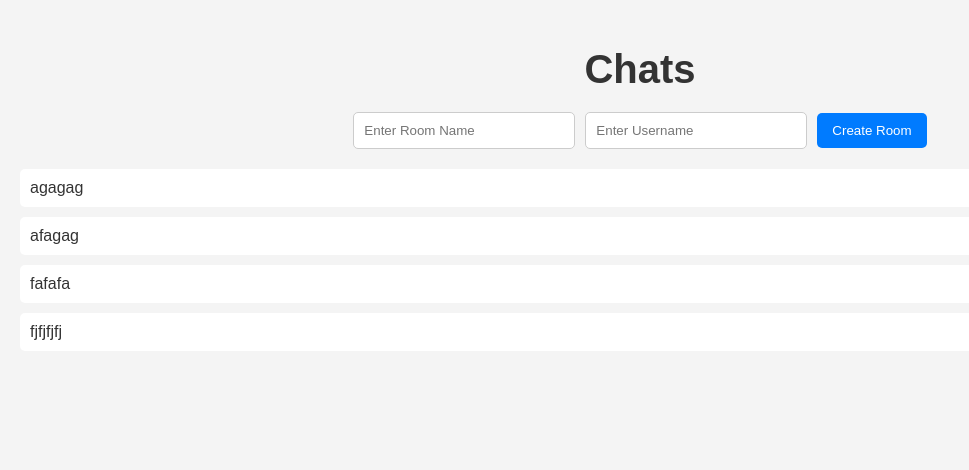
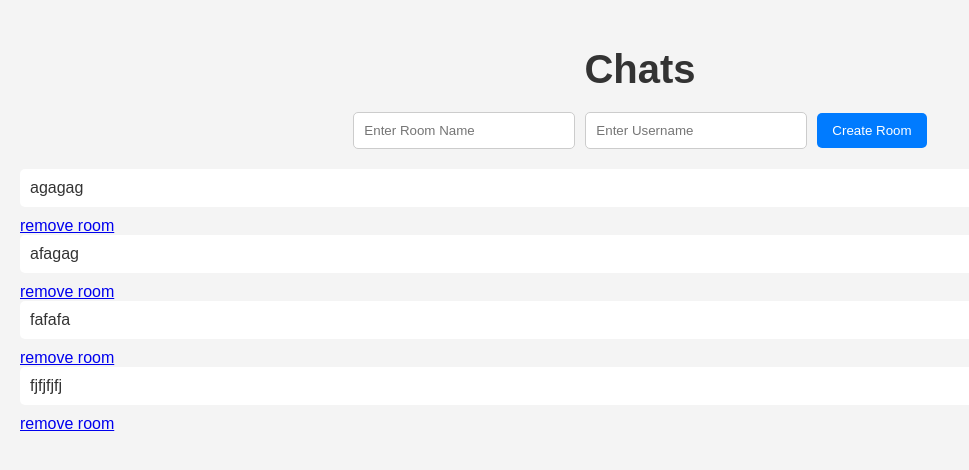
Before and after one commit to Fahras23/ChatApp, a Django app: page / in a window 1280 px wide. Shown: the top 470 px of the page, without its empty margins (0-969 px from the left). Run offline with Django 4.2, Linux system fonts and the light colour scheme; a user stored in the database is signed in; data comes from the database, SQL or seed files in the repository; both versions use the stored data as it was after the commit.

Commit message:
adding users

```diff
--- a/chat/models.py
+++ b/chat/models.py
@@ -2,9 +2,14 @@ from django.db import models
 from django.contrib.auth.models import User
 from datetime import datetime
 
+from django.db import models
+
+
 class Room(models.Model):
-    name = models.CharField(max_length=100)
-    user = models.CharField(max_length=100)
+    name = models.CharField(max_length=100,blank=False)
+    author = models.CharField(max_length=100,blank=False)
+    user = models.CharField(max_length=100,blank=False)
+    additional_users = models.ManyToManyField(User,blank=True)
     def __str__(self):
         return self.name
 
--- a/chat/templates/chat/main.html
+++ b/chat/templates/chat/main.html
@@ -72,7 +72,8 @@
     </form>
     {% for room in rooms %}
         <div>
-            <a class="room-link" href="{% url 'room_view' room %}">{{ room }}{{room.username}}</a>
+            <a class="room-link" href="{% url 'room_view' room %}">{{ room }}</a>
+            <a class="" href="{% url 'remove_room' room.id %}">remove room</a>
         </div>
     {% endfor %}
 
@@ -86,6 +87,7 @@
                 url:'/create_room',
                 data:{
                     room_name:$('#room_name').val(),
+                    username:$('#username').val(),
                     csrfmiddlewaretoken:$('input[name=csrfmiddlewaretoken]').val(),
                 },
                 success: function(data){
--- a/chat/templates/chat/room.html
+++ b/chat/templates/chat/room.html
@@ -78,6 +78,7 @@
 </head>
 <body>
     <h1>{{ room.name }}</h1>
+    <h1>{{author}},{{username}}</h1>
     <div id="display"></div>
     <form id="post-form">
         {% csrf_token %}
--- a/chat/urls.py
+++ b/chat/urls.py
@@ -6,6 +6,7 @@ from chat import views
 urlpatterns = [
     path("", views.home, name="home"),
     path('room/<str:room_name>/', views.room_view, name='room_view'),
+    path('remove_room/<int:id>/', views.remove_room, name='remove_room'),
     path('create_room', views.create_room, name='create_room'),
     path('send', views.send, name='send'),
     path('getMessages/<str:room_name>/', views.getMessages, name='getMessages'),
--- a/chat/views.py
+++ b/chat/views.py
@@ -8,22 +8,26 @@ from .models import Room,Message
 def home(request):
     if not request.user.is_authenticated:
         return redirect("login-user")
+    if request.method == "POST":
+        remove_room = request.POST["room"]
+        print(rooms,remove_room)
+
     rooms = Room.objects.all()
-    print(rooms)
     context = {'rooms':rooms}
     return render(request,'chat/main.html',context=context)
 
 def room_view(request, room_name):
-    username = request.GET.get('username')
     room_details = Room.objects.get(name=room_name)
-    print(room_details)
-    if room_details:
+    session_user = str(request.user)
+    if session_user==room_details.user or session_user==room_details.author or session_user in room_details.additional_users.values_list('username', flat = True):
         return render(request, 'chat/room.html', {
-            'username': username,
+            'username': room_details.user,
+            'author': room_details.author,
             'room': room_name,
             'room_details': room_details
         })
     else:
+        print("user not authenticated")
         return redirect(request.META['HTTP_REFERER'])
 
 def register_user(request):
@@ -46,11 +50,33 @@ def getMessages(request,room_name):
 def create_room(request):
     #get room_name from view
     room_name = request.POST['room_name']
+    username = request.POST['username']
+    usernames = username.split(",")
+    username = usernames[0]
+    additional_users = usernames[1:]
+    author = str(request.user)
+    users = list(User.objects.values_list('username', flat = True))
     rooms = list(Room.objects.values_list('name', flat = True))
     #check if room does exist already
     if room_name in rooms or len(room_name)<3 or len(room_name)>50:
         print('error')
-    else:
-        new_room = Room.objects.create(name=room_name,user=username)
+        return redirect(request.META['HTTP_REFERER'])
+    elif all(user in users for user in usernames):
+        new_room = Room.objects.create(name=room_name,user=username,author=author)
+        if additional_users:
+            for add_user in additional_users:
+                add_user_obj = User.objects.filter(username=add_user).first()
+                new_room.additional_users.add(add_user_obj)
         new_room.save()
         return redirect(request.META['HTTP_REFERER'])
+    else:
+        print("User does not exist")
+
+
+def remove_room(request,id):
+    room = Room.objects.filter(id=id).first()
+    if room.author==str(request.user):
+        room.delete()
+        return redirect(home)
+    else:
+        return redirect(request.META['HTTP_REFERER'])
```
Also changed, not shown: chat/migrations/0008_room_author.py (added), chat/migrations/0009_room_additional_users.py (added), db.sqlite3.
